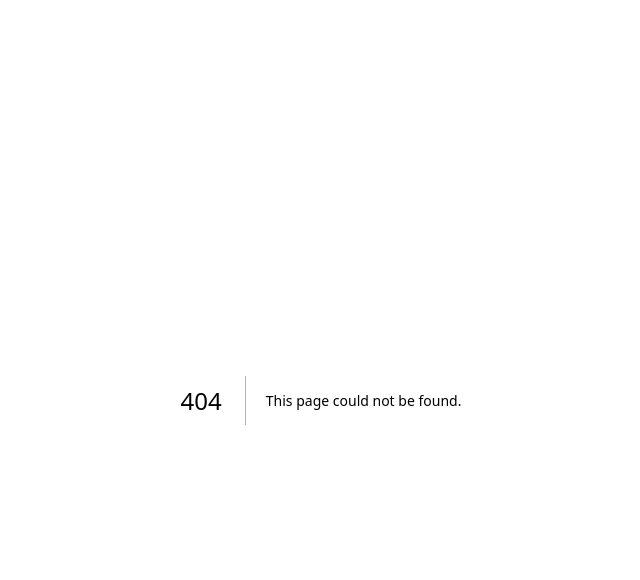
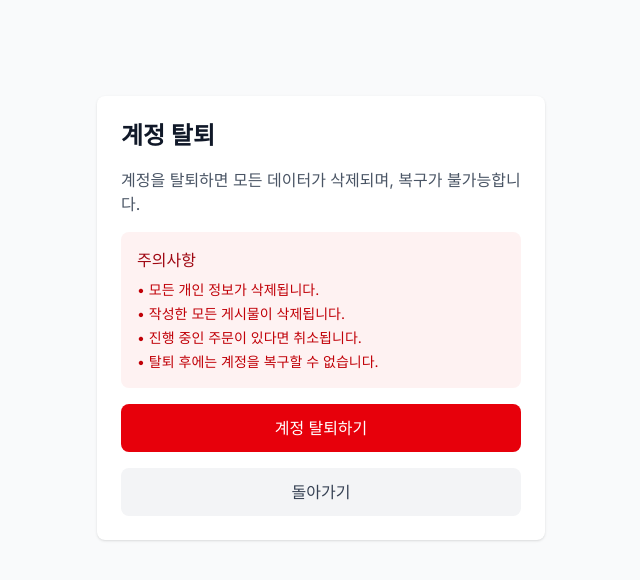
Before and after one commit to devatthearound/pickup, a Next.js app: page /withdrawal in a window 1280 px wide. Before the commit this address had no page. Shown: the top 580 px of the page, without its empty margins (319-959 px from the left). Built offline with nearby package versions, Linux system fonts and the light colour scheme; no server answers.

Commit message:
탈퇴 페이지 open

```diff
--- /dev/null
+++ b/src/app/withdrawal/page.tsx
@@ -0,0 +1,90 @@
+'use client';
+
+import { useState } from 'react';
+import { useRouter } from 'next/navigation';
+import { useAuth } from '@/contexts/AuthContext';
+import { useAxios } from '@/hooks/useAxios';
+
+export default function WithdrawalPage() {
+  const router = useRouter();
+  const { accessToken, setAccessToken } = useAuth();
+  const axiosInstance = useAxios();
+  const [isLoading, setIsLoading] = useState(false);
+  const [error, setError] = useState<string | null>(null);
+
+  const handleWithdrawal = async () => {
+    if (!accessToken) {
+      setError('로그인이 필요합니다.');
+      return;
+    }
+
+    if (!window.confirm('정말로 탈퇴하시겠습니까? 탈퇴 후에는 계정을 복구할 수 없습니다.')) {
+      return;
+    }
+
+    setIsLoading(true);
+    setError(null);
+
+    try {
+      await axiosInstance.delete('/users/me');
+
+      // 로그아웃 처리
+      setAccessToken(null);
+      router.push('/login');
+    } catch (err) {
+      console.error('탈퇴 실패:', err);
+      setError('탈퇴 처리 중 오류가 발생했습니다. 다시 시도해주세요.');
+    } finally {
+      setIsLoading(false);
+    }
+  };
+
+  return (
+    <div className="min-h-screen bg-gray-50 p-4">
+      <div className="max-w-md mx-auto mt-20">
+        <div className="bg-white rounded-lg shadow-sm p-6">
+          <h1 className="text-2xl font-bold text-gray-900 mb-4">계정 탈퇴</h1>
+
+          <div className="space-y-4">
+            <p className="text-gray-600">
+              계정을 탈퇴하면 모든 데이터가 삭제되며, 복구가 불가능합니다.
+            </p>
+
+            <div className="bg-red-50 p-4 rounded-lg">
+              <h2 className="text-red-800 font-medium mb-2">주의사항</h2>
+              <ul className="text-red-700 text-sm space-y-1">
+                <li>• 모든 개인 정보가 삭제됩니다.</li>
+                <li>• 작성한 모든 게시물이 삭제됩니다.</li>
+                <li>• 진행 중인 주문이 있다면 취소됩니다.</li>
+                <li>• 탈퇴 후에는 계정을 복구할 수 없습니다.</li>
+              </ul>
+            </div>
+
+            {error && (
+              <div className="text-red-500 text-sm">{error}</div>
+            )}
+
+            <button
+              onClick={handleWithdrawal}
+              disabled={isLoading}
+              className={`w-full py-3 px-4 rounded-lg font-medium ${
+                isLoading
+                  ? 'bg-gray-300 text-gray-500 cursor-not-allowed'
+                  : 'bg-red-600 text-white hover:bg-red-700'
+              }`}
+            >
+              {isLoading ? '처리 중...' : '계정 탈퇴하기'}
+            </button>
+
+            <button
+              onClick={() => router.back()}
+              className="w-full py-3 px-4 bg-gray-100 text-gray-700 rounded-lg font-medium hover:bg-gray-200"
+            >
+              돌아가기
+            </button>
+          </div>
+        </div>
+      </div>
+    </div>
+  );
+}
```
